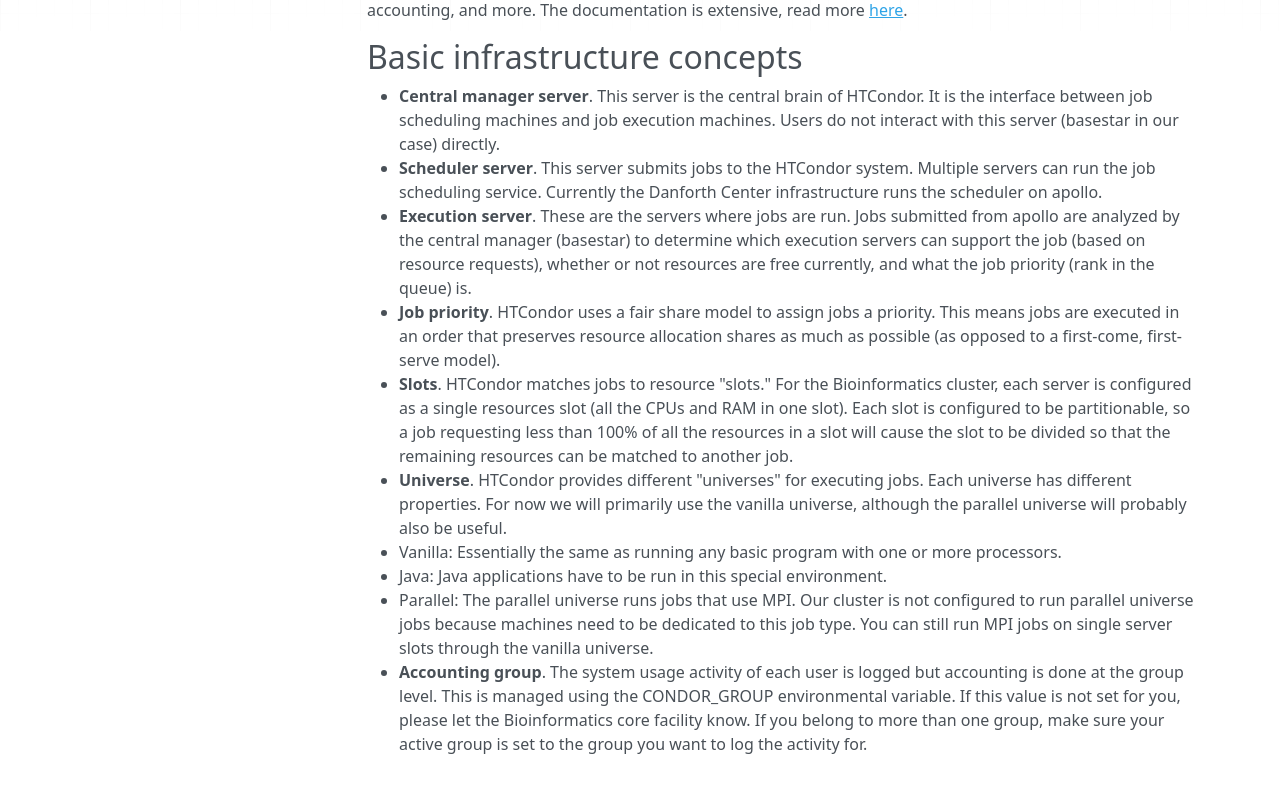
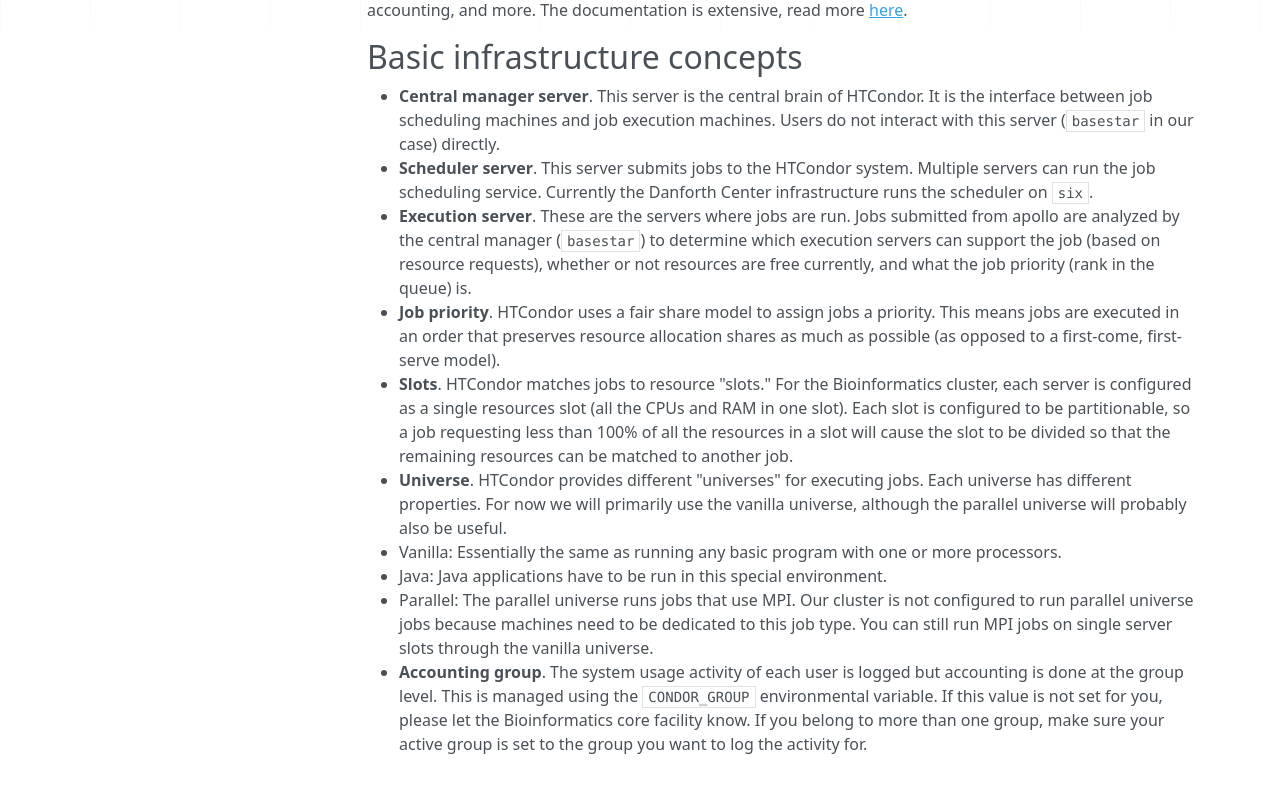
Before and after one commit to danforthcenter/bioinformatics, an MkDocs documentation site: the page built from docs/htcondor_overview.md, in a window 1280 px wide and 1174 px high. Shown: the part 275-1072 px from the top of the window. Built offline with MkDocs 1.6.1, drawn with Linux system fonts in a browser that asks for light colours; nearby versions of some CDN libraries; old or Windows-style settings are respelled for this version of MkDocs.

Commit message:
Replace apollo and jupyter references with six

```diff
--- a/docs/htcondor_overview.md
+++ b/docs/htcondor_overview.md
@@ -11,13 +11,13 @@
 
 ## Basic infrastructure concepts
 
-* **Central manager server**. This server is the central brain of HTCondor. It is the interface between job scheduling machines and job execution machines. Users do not interact with this server (basestar in our case) directly.
-* **Scheduler server**. This server submits jobs to the HTCondor system. Multiple servers can run the job scheduling service. Currently the Danforth Center infrastructure runs the scheduler on apollo.
-* **Execution server**. These are the servers where jobs are run. Jobs submitted from apollo are analyzed by the central manager (basestar) to determine which execution servers can support the job (based on resource requests), whether or not resources are free currently, and what the job priority (rank in the queue) is.
+* **Central manager server**. This server is the central brain of HTCondor. It is the interface between job scheduling machines and job execution machines. Users do not interact with this server (`basestar` in our case) directly.
+* **Scheduler server**. This server submits jobs to the HTCondor system. Multiple servers can run the job scheduling service. Currently the Danforth Center infrastructure runs the scheduler on `six`.
+* **Execution server**. These are the servers where jobs are run. Jobs submitted from apollo are analyzed by the central manager (`basestar`) to determine which execution servers can support the job (based on resource requests), whether or not resources are free currently, and what the job priority (rank in the queue) is.
 * **Job priority**. HTCondor uses a fair share model to assign jobs a priority. This means jobs are executed in an order that preserves resource allocation shares as much as possible (as opposed to a first-come, first-serve model).
 * **Slots**. HTCondor matches jobs to resource "slots." For the Bioinformatics cluster, each server is configured as a single resources slot (all the CPUs and RAM in one slot). Each slot is configured to be partitionable, so a job requesting less than 100% of all the resources in a slot will cause the slot to be divided so that the remaining resources can be matched to another job.
 * **Universe**. HTCondor provides different "universes" for executing jobs. Each universe has different properties. For now we will primarily use the vanilla universe, although the parallel universe will probably also be useful.
   * Vanilla: Essentially the same as running any basic program with one or more processors.
   * Java: Java applications have to be run in this special environment.
   * Parallel: The parallel universe runs jobs that use MPI. Our cluster is not configured to run parallel universe jobs because machines need to be dedicated to this job type. You can still run MPI jobs on single server slots through the vanilla universe.
-* **Accounting group**. The system usage activity of each user is logged but accounting is done at the group level. This is managed using the CONDOR_GROUP environmental variable. If this value is not set for you, please let the Bioinformatics core facility know. If you belong to more than one group, make sure your active group is set to the group you want to log the activity for.
+* **Accounting group**. The system usage activity of each user is logged but accounting is done at the group level. This is managed using the `CONDOR_GROUP` environmental variable. If this value is not set for you, please let the Bioinformatics core facility know. If you belong to more than one group, make sure your active group is set to the group you want to log the activity for.
```
Also changed, not shown: docs/htcondor_getting_started.md (+3 -3 lines), docs/htcondor_running_jobs.md (+1 -1 lines).
